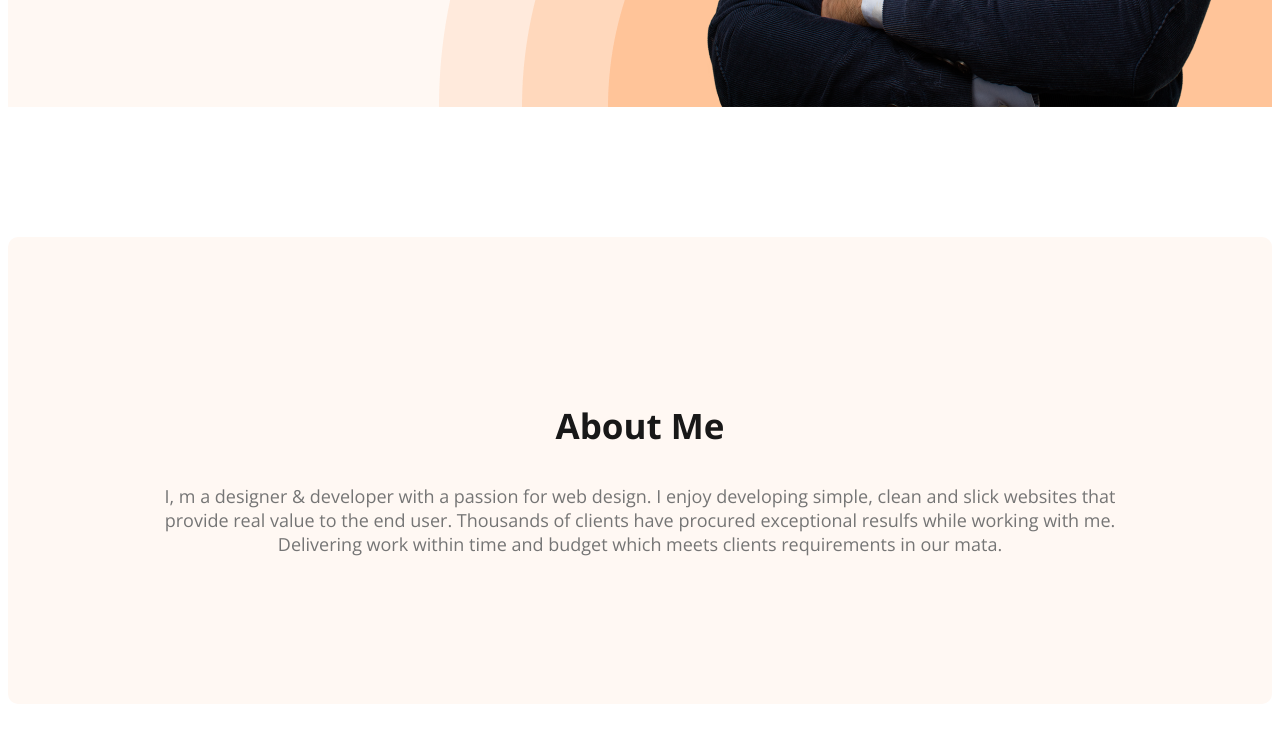
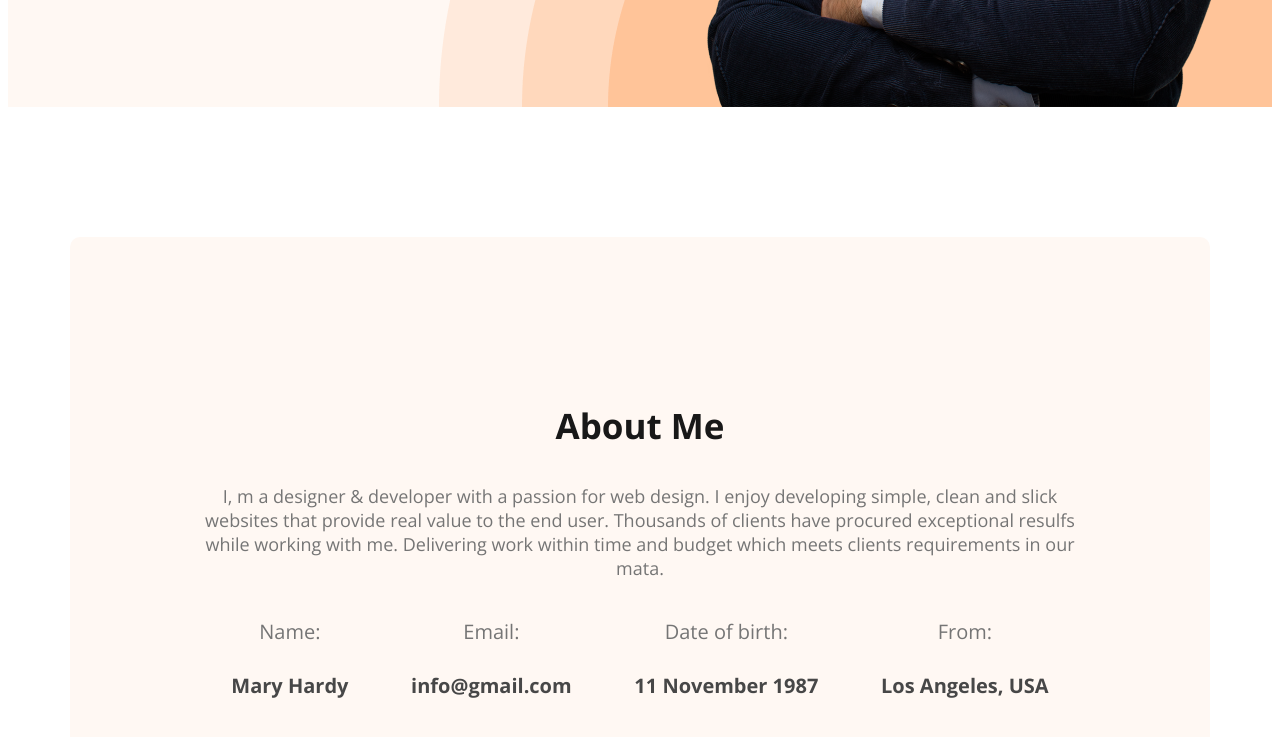
Before and after one commit to ImtiyazHossainRahib/1stportfolio, a plain HTML site: page index.html in a window 1280 px wide. Shown: the part 758-1495 px from the top of the page. Drawn offline with nearby package versions, Linux system fonts and the light colour scheme.

Commit message:
add again

```diff
--- a/index.html
+++ b/index.html
@@ -1,5 +1,6 @@
 <!DOCTYPE html>
 <html lang="en">
+
 <head>
   <meta charset="UTF-8">
   <meta name="viewport" content="width=device-width, initial-scale=1.0">
@@ -9,6 +10,7 @@
   <link href="https://fonts.googleapis.com/css2?family=Open+Sans:wght@400;700;800&display=swap" rel="stylesheet">
   <link rel="stylesheet" href="styles/portfolio.css">
 </head>
+
 <body>
   <header class="header">
     <nav>
@@ -21,9 +23,10 @@
     </nav>
     <div class="banner">
       <div class="banner-content">
-      <h3 class="banner-welcome">Hi, I  am</h3>
+        <h3 class="banner-welcome">Hi, I am</h3>
         <h1 class="banner-title">Mary Hardy</h1>
-      <p class="banner-writing">Shot what able cold new see hold.Friendly as an betrayed formerly he. Morning because as to society behaved moments. </p>
+        <p class="banner-writing">Shot what able cold new see hold.Friendly as an betrayed formerly he. Morning because
+          as to society behaved moments. </p>
         <button class="button-primary">Download CV</button>
         <button class="button-primary">Contact</button>
       </div>
@@ -34,13 +37,39 @@
   <main>
     <section class="about">
       <h3 class="section-title">About Me</h3>
-      <p class="section-description">I, m a designer & developer with a passion for web design. I enjoy developing simple, clean and slick websites that provide real value to the end user. Thousands of clients have procured exceptional resulfs while working with me. Delivering work within time and budget which meets clients requirements in our mata.</p>
+      <p class="section-description">I, m a designer & developer with a passion for web design. I enjoy developing
+        simple, clean and slick websites that provide real value to the end user. Thousands of clients have procured
+        exceptional resulfs while working with me. Delivering work within time and budget which meets clients
+        requirements in our mata.</p>
+
+      <!-- about part -->
+      <div class="about-info-container">
+        <!-- .about-info*4>h4.info-title+p.info-description -->
+        <div class="about-info">
+          <p class="info-title">Name:</p>
+          <h4 class="info-descriptions">Mary Hardy </h4>
+        </div>
+        <div class="about-info">
+          <p class="info-title">Email:</p>
+          <h4 class="info-descriptions">info@gmail.com</h4>
+        </div>
+        <div class="about-info">
+          <p class="info-title">Date of birth:</p>
+          <h4 class="info-descriptions"> 11 November 1987</h4>
+        </div>
+        <div class="about-info">
+          <p class="info-title">From:</p>
+          <h4 class="info-descriptions">Los Angeles, USA</h4>
+        </div>
+
+
+      </div>
     </section>
-
   </main>
   <footer>
 
   </footer>
 
 </body>
+
 </html>
--- a/styles/portfolio.css
+++ b/styles/portfolio.css
@@ -93,7 +93,10 @@ nav a {
 }
 
 /* main section style*/
-
+main {
+  max-width: 1140px;
+  margin: 0 auto;
+}
 
 /* about section*/
 .about {
@@ -115,3 +118,22 @@ nav a {
   text-align: center;
   font-size: 18px;
 }
+
+.about-info-container {
+  display: flex;
+  justify-content: space-around;
+}
+
+.about-info {
+  text-align: center;
+}
+
+.info-title {
+  color: #757575;
+  font-size: 20px;
+}
+
+.info-descriptions{
+color: #474747;
+font-size: 20px;
+}
```
Lines whose indentation alone changed are shown as unchanged.
